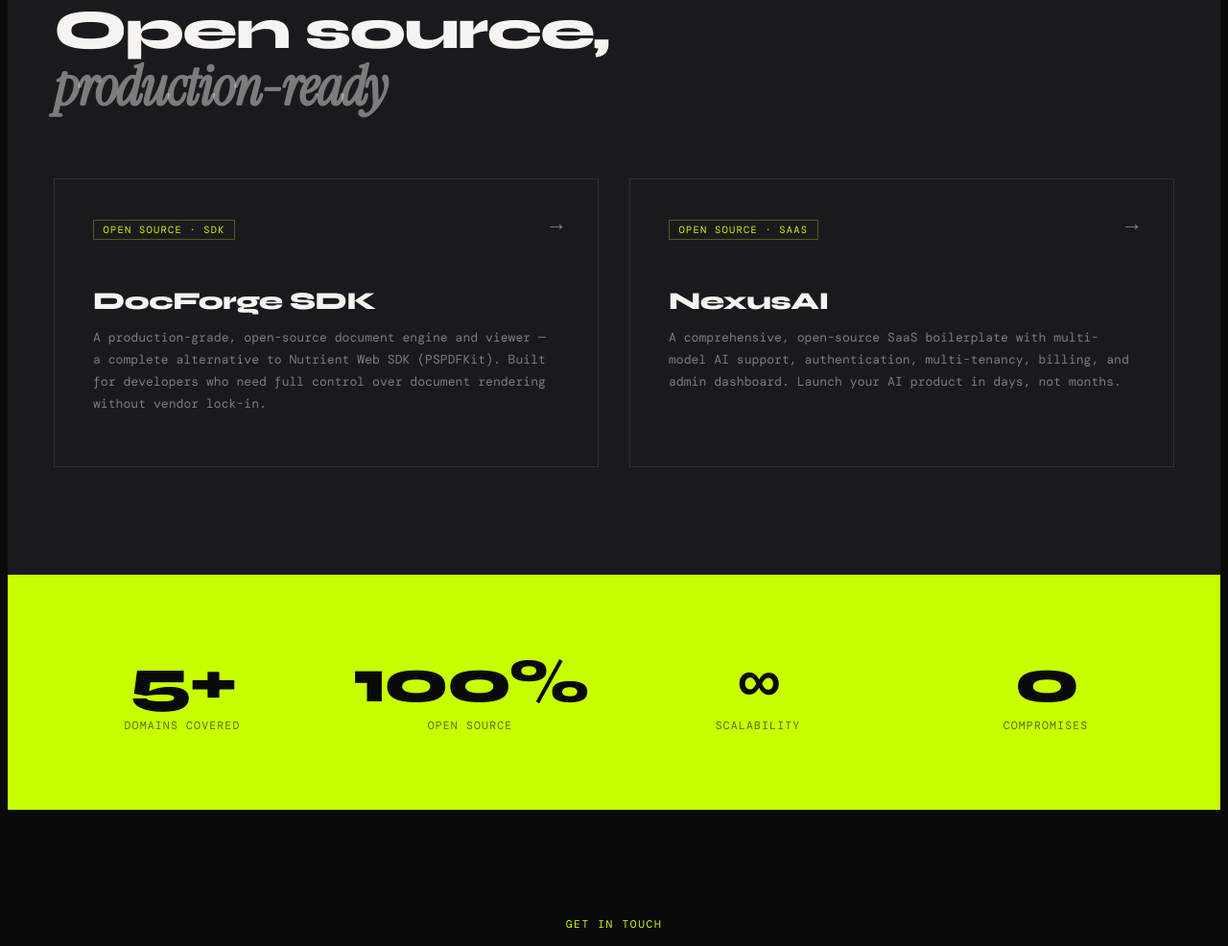
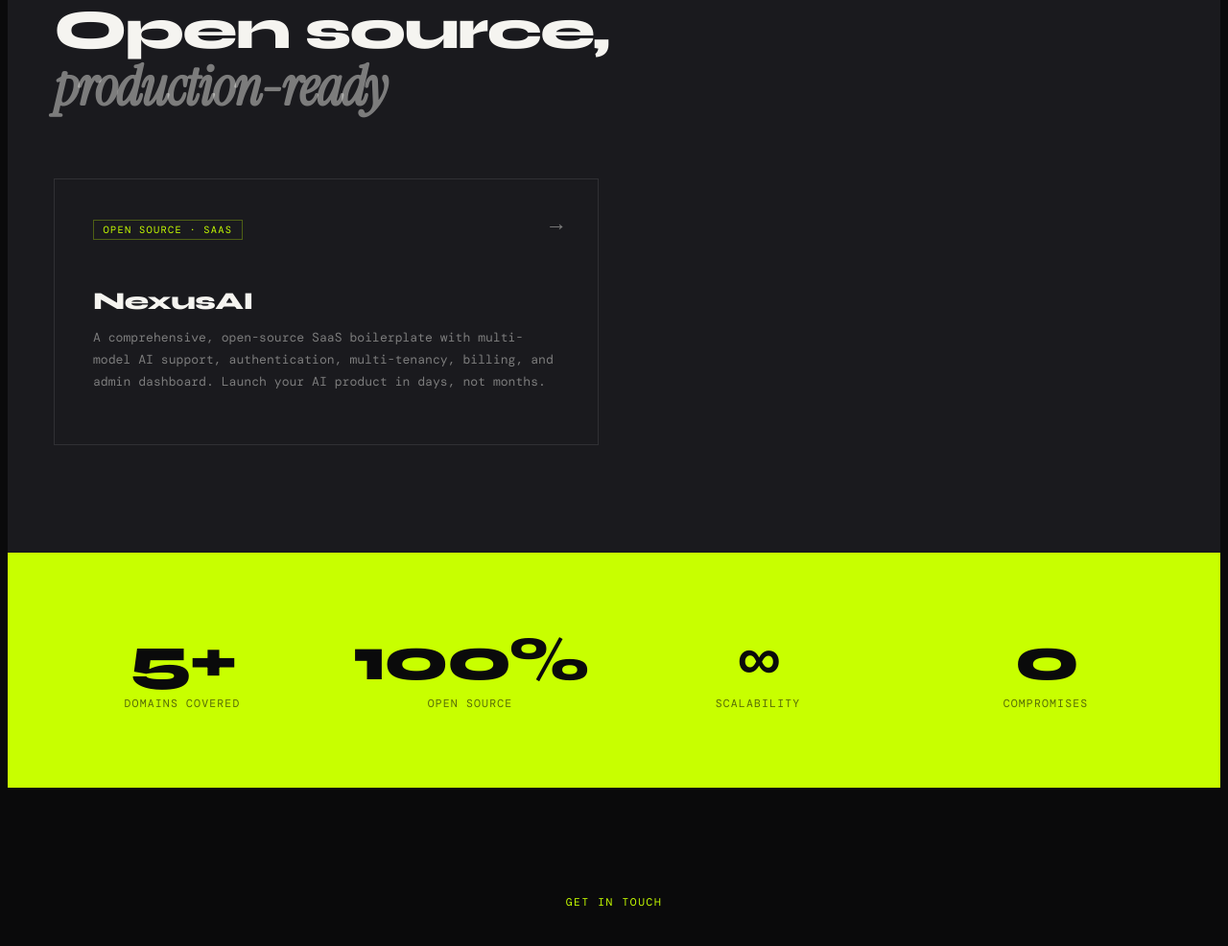
Before and after one commit to Giants-Ware/giants-ware-company-website, a plain HTML site: page index.html in a window 1280 px wide. Shown: the part 3193-4179 px from the top of the page at 96% size. Drawn offline with nearby package versions, Linux system fonts and the light colour scheme; a web font is replaced by a local one.

Commit message:
Update index.html

```diff
--- a/index.html
+++ b/index.html
@@ -696,11 +696,6 @@
     <h2 class="section-title">Open source,<br><em>production-ready</em></h2>
   </div>
   <div class="projects-grid">
-    <a href="https://github.com/Giants-Ware/DocForge-SDK" target="_blank" class="project-card reveal">
-      <span class="project-badge">Open Source · SDK</span>
-      <h3 class="project-name">DocForge SDK</h3>
-      <p class="project-desc">A production-grade, open-source document engine and viewer — a complete alternative to Nutrient Web SDK (PSPDFKit). Built for developers who need full control over document rendering without vendor lock-in.</p>
-    </a>
     <a href="https://github.com/Giants-Ware/NexusAI-Production-Ready-AI-SaaS-Boilerplate" target="_blank" class="project-card reveal reveal-delay-1">
       <span class="project-badge">Open Source · SaaS</span>
       <h3 class="project-name">NexusAI</h3>
```
